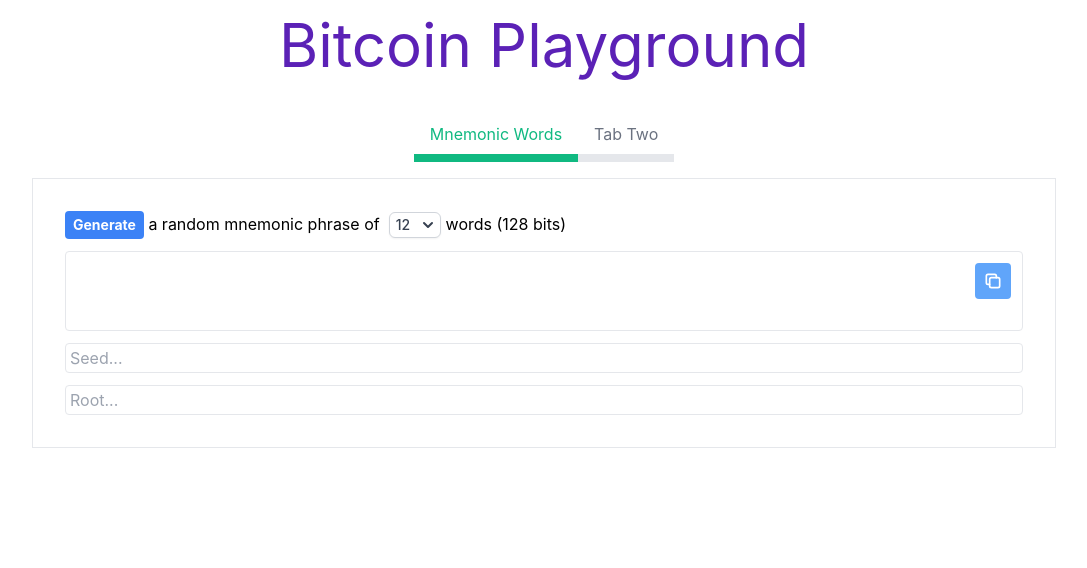
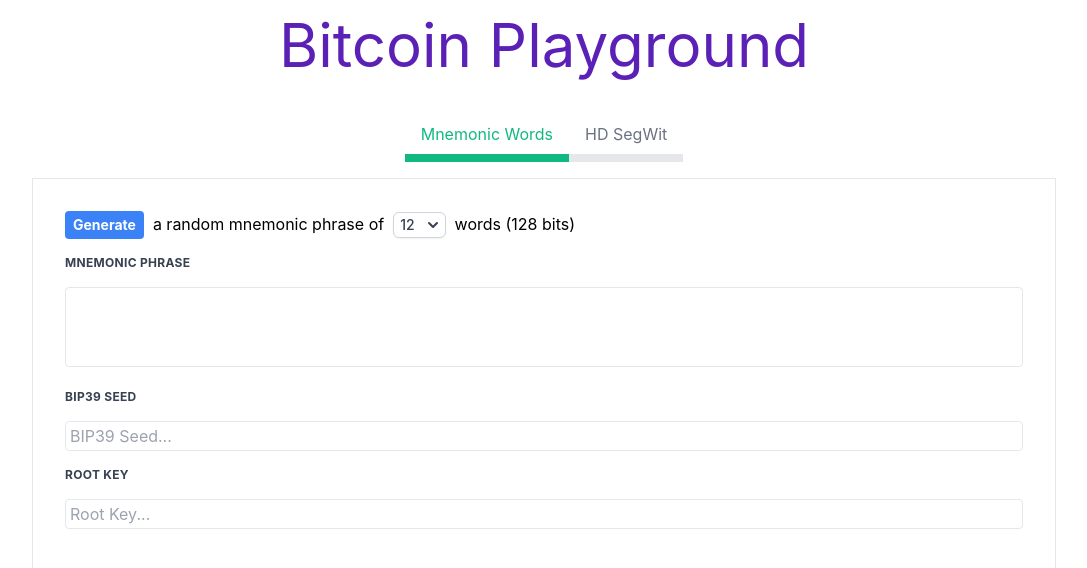
Before and after one commit to mjk90/bitcoin-playground, a React (Create React App) app: page / in a window 1280 px wide. Shown: the top 568 px of the page, without its empty margins (96-1183 px from the left). Built offline with nearby package versions, Linux system fonts and the light colour scheme.

Commit message:
Added SegWit tab

```diff
--- a/src/App.tsx
+++ b/src/App.tsx
@@ -1,11 +1,11 @@
 import React, { useState } from 'react';
-import { MnemonicWords } from './pages';
+import { MnemonicWords, SegWit } from './pages';
 
 import './App.css';
 
 const tabs = [
   { index: 0, title: "Mnemonic Words" },
-  { index: 1, title: "Tab Two" },
+  { index: 1, title: "HD SegWit" },
 ];
 
 function App() {
@@ -26,7 +26,7 @@
             <div className="bg-white p-8 text-left mx-auto border">
               {
                 activeTab.index === 0 ? <div onClick={() => setActiveTab(tabs[0])}><MnemonicWords /></div> :
-                activeTab.index === 1 ? <div onClick={() => setActiveTab(tabs[1])}>Content 2</div> :
+                activeTab.index === 1 ? <div onClick={() => setActiveTab(tabs[1])}><SegWit /></div> :
                 <div>No content</div>
               }
             </div>
--- /dev/null
+++ b/src/components/CopyButton/index.tsx
@@ -0,0 +1,13 @@
+import React from 'react';
+import { copyToClipboard } from '../../helpers';
+
+interface CopyButtonProps {
+  value: string;
+}
+
+export const CopyButton = (props: CopyButtonProps) =>
+  <span onClick={() => copyToClipboard(props.value)}
+    className={`inline-flex items-center justify-center px-2 py-1 mr-2 text-xs leading-none text-white
+      bg-purple-400 hover:bg-purple-500 cursor-pointer rounded-full float-right ${!!props.value ? "" : "hidden"}`}>
+    Copy
+  </span>;
--- a/src/components/index.tsx
+++ b/src/components/index.tsx
@@ -1 +1,2 @@
-export * from './Dropdown'
+export * from './Dropdown';
+export * from './CopyButton';
--- a/src/pages/MnemonicWords/index.tsx
+++ b/src/pages/MnemonicWords/index.tsx
@@ -2,11 +2,8 @@
 import { generateMnemonic, entropyToMnemonic, mnemonicToSeedSync, validateMnemonic } from "bip39";
 import { fromSeed } from "bip32";
 import { payments } from "bitcoinjs-lib";
-import crypto from "crypto";
 
-import { copyToClipboard } from '../../helpers';
-import { Dropdown } from '../../components';
-
+import { Dropdown, CopyButton } from '../../components';
 
 const dropdownOptions = [/*3,6,9,*/12,15,18,21,24];
 const wordsToBits = (wordsCount: number) => wordsCount / 3 * 32;
@@ -32,6 +29,7 @@
     setSeed(seed.toString("hex"));
 
     const root = fromSeed(seed);
+    console.log("wif", root.toWIF());
     setRoot(root.toBase58());
 
     const addr = getAddress(root.derivePath("m/0'/0/0"));
@@ -51,16 +49,24 @@
     <div className="MnemonicWords flex flex-col">
       <div className="w-full">
         <div>
-          {<button className="bg-blue-500 hover:bg-blue-700 text-white text-sm font-bold py-1 px-2 rounded" type="button" onClick={generate}>Generate</button>} a random mnemonic phrase of &nbsp;
-          {<Dropdown className="MnemonicWords__SelectWordsCount flex-shrink-0 text-sm" options={dropdownOptions} onChange={(option: number) => setWordsCount(option)} />} words ({wordsToBits(wordsCount)} bits)
+          {<button className="bg-blue-500 hover:bg-blue-700 text-white text-sm font-bold py-1 px-2 rounded" type="button" onClick={generate}>Generate</button>}&nbsp;
+          a random mnemonic phrase of &nbsp;
+          {<Dropdown className="MnemonicWords__SelectWordsCount flex-shrink-0 text-sm" options={dropdownOptions} onChange={(option: number) => setWordsCount(option)} />}&nbsp;
+          words ({wordsToBits(wordsCount)} bits)
         </div>
-        <div className="flex flex-col items-center relative">
-          <textarea readOnly className="border rounded h-20 w-full resize-none text-gray-700 mt-3 py-1 px-1 pr-16 leading-tight focus:outline-none" placeholder="Mnemonic Words..." value={words + "\n" + bip32Address}></textarea>
-          <input readOnly className="border rounded w-full resize-none text-gray-700 mt-3 py-1 px-1 leading-tight focus:outline-none" placeholder="Seed..." value={seed} />
-          <input readOnly className="border rounded w-full resize-none text-gray-700 mt-3 py-1 px-1 leading-tight focus:outline-none" placeholder="Root..." value={root} />
-          <button className="absolute top-6 right-3 bg-blue-400 hover:bg-blue-600 text-white text-sm font-bold py-2 px-2 rounded disabled:opacity-50" type="button" onClick={() => copyToClipboard(words)}>
-            <svg className="h-5 w-5 text-white"  width="24" height="24" viewBox="0 0 24 24" strokeWidth="2" stroke="currentColor" fill="none" strokeLinecap="round" strokeLinejoin="round">  <path stroke="none" d="M0 0h24v24H0z"/>  <rect x="8" y="8" width="12" height="12" rx="2" />  <path d="M16 8v-2a2 2 0 0 0 -2 -2h-8a2 2 0 0 0 -2 2v8a2 2 0 0 0 2 2h2" /></svg>
-          </button>
+        <div className="flex flex-col relative">
+          <div className="w-full mb-4">
+            <label className="block uppercase tracking-wide text-gray-700 text-xs font-bold mb-1 mt-4">Mnemonic Phrase <CopyButton value={words} /></label>
+            <textarea readOnly className="border rounded h-20 w-full resize-none text-gray-700 mt-3 py-1 px-1 pr-16 leading-tight focus:outline-none" placeholder="Mnemonic Words..." value={words + "\n" + bip32Address}></textarea>
+          </div>
+          <div className="w-full mb-4">
+            <label className="block uppercase tracking-wide text-gray-700 text-xs font-bold mb-1">BIP39 Seed <CopyButton value={seed} /></label>
+            <input readOnly className="border rounded w-full resize-none text-gray-700 mt-3 py-1 px-1 leading-tight focus:outline-none" placeholder="BIP39 Seed..." value={seed} />
+          </div>
+          <div className="w-full mb-4">
+            <label className="block uppercase tracking-wide text-gray-700 text-xs font-bold mb-1">Root Key <CopyButton value={root} /></label>
+            <input readOnly className="border rounded w-full resize-none text-gray-700 mt-3 py-1 px-1 leading-tight focus:outline-none" placeholder="Root Key..." value={root} />
+          </div>
         </div>
       </div>
     </div>
--- /dev/null
+++ b/src/pages/SegWit/index.tsx
@@ -0,0 +1,66 @@
+import React, { useState } from 'react';
+import { fromSeed } from "bip32";
+import { payments } from "bitcoinjs-lib";
+
+import { CopyButton } from '../../components';
+
+function getAddress(node: any, network?: any): string {
+  // Bitcoin Legacy address (P2pKH)
+  return payments.p2pkh({ pubkey: node.publicKey, network }).address!;
+}
+
+export const SegWit = () => {
+  const [seed, setSeed] = useState("");
+  const [root, setRoot] = useState("");
+  const [bip32Path, setBip32Path] = useState("m/44'/0'/0'/0");
+  const [segwitAddress, setSegwitAddress] = useState("");
+
+  const generate = () => {
+    const buff = Buffer.from(seed, 'hex');
+    const root = fromSeed(buff);
+    console.log("wif", root.toWIF());
+    setRoot(root.toBase58());
+
+    // const addr = getAddress(root.derivePath("m/0'/0/0"));
+    // setBip32Address(addr);
+
+    const payment = payments.p2wpkh({ pubkey: root.derivePath(bip32Path).publicKey });
+    console.log("pub", root.publicKey);
+    console.log("seg", payment);
+    setSegwitAddress(payment.address || "");
+  }
+
+  return (
+    <div className="MnemonicWords flex flex-col">
+      <div className="w-full">
+        <div>
+          {<button className="bg-blue-500 hover:bg-blue-700 text-white text-sm font-bold py-1 px-2 rounded" type="button" onClick={generate}>Generate</button>}&nbsp;
+          a Hierarchical Deterministic (HD) Segregated Witness (SegWit) bitcoin address from a given seed and path
+        </div>
+        <div className="flex flex-col relative">
+          <div className="w-full mb-4">
+            <label className="block uppercase tracking-wide text-gray-700 text-xs font-bold mb-1 mt-4">BIP39 Seed <CopyButton value={seed} /></label>
+            <input className="border rounded w-full resize-none text-gray-700 mt-3 py-1 px-1 leading-tight focus:outline-none"
+              placeholder="BIP39 Seed..."
+              value={seed}
+              onChange={(e: any) => setSeed(e.target.value)} />
+          </div>
+          <div className="w-full mb-4">
+            <label className="block uppercase tracking-wide text-gray-700 text-xs font-bold mb-1">BIP32 Derivation Path <CopyButton value={bip32Path} /></label>
+            <input className="border rounded w-full resize-none text-gray-700 mt-3 py-1 px-1 leading-tight focus:outline-none"
+              placeholder="BIP32 Derivation Path..."
+              value={bip32Path}
+              onChange={(e: any) => setBip32Path(e.target.value)} />
+          </div>
+          <div className="w-full mb-4">
+            <label className="block uppercase tracking-wide text-gray-700 text-xs font-bold mb-1">SegWit Address <CopyButton value={segwitAddress} /></label>
+            <input className="border rounded w-full resize-none text-gray-700 mt-3 py-1 px-1 leading-tight focus:outline-none"
+              placeholder="SegWit Address..."
+              value={segwitAddress}
+              readOnly />
+          </div>
+        </div>
+      </div>
+    </div>
+  );
+};
--- a/src/pages/index.ts
+++ b/src/pages/index.ts
@@ -1 +1,2 @@
-export * from './MnemonicWords'
+export * from './MnemonicWords';
+export * from './SegWit';
--- a/tsconfig.json
+++ b/tsconfig.json
@@ -18,7 +18,7 @@
     "resolveJsonModule": true,
     "isolatedModules": true,
     "noEmit": true,
-    "jsx": "react"
+    "jsx": "react-jsx"
   },
   "include": [
     "src"
```
